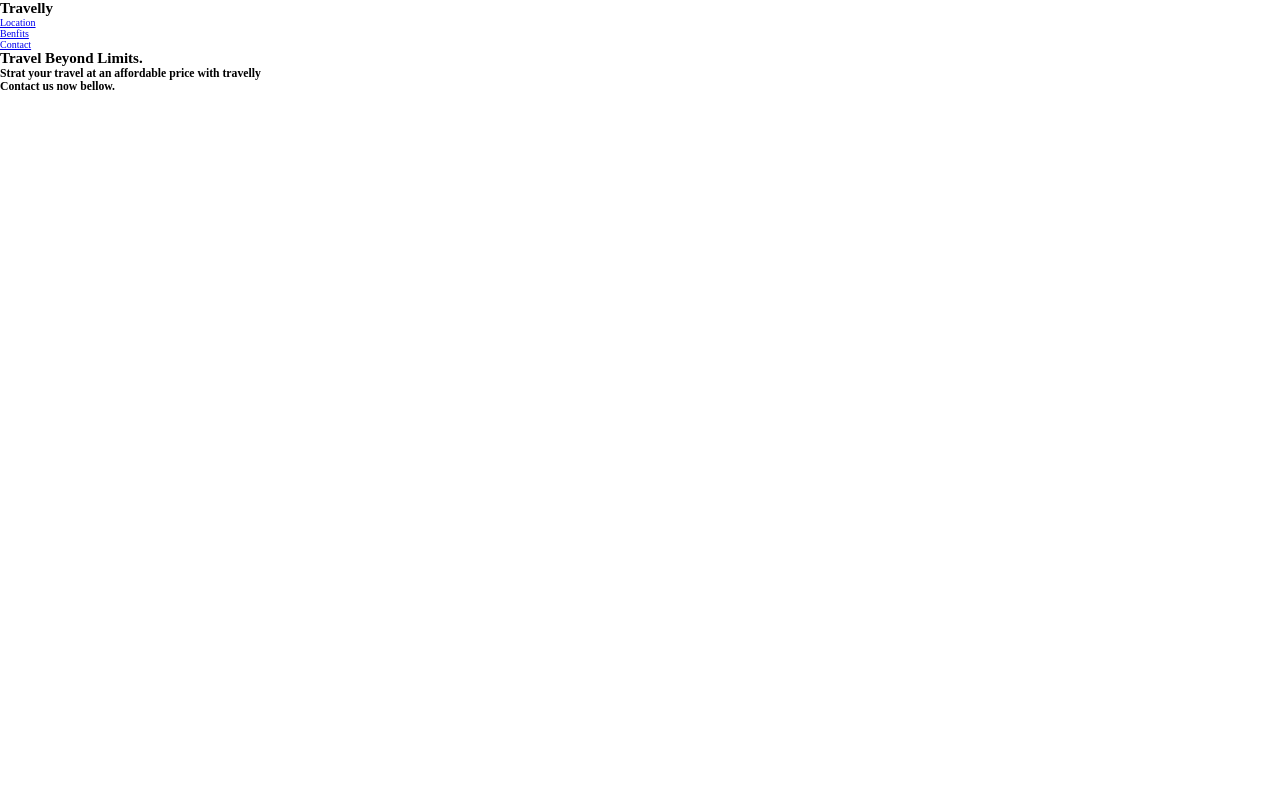
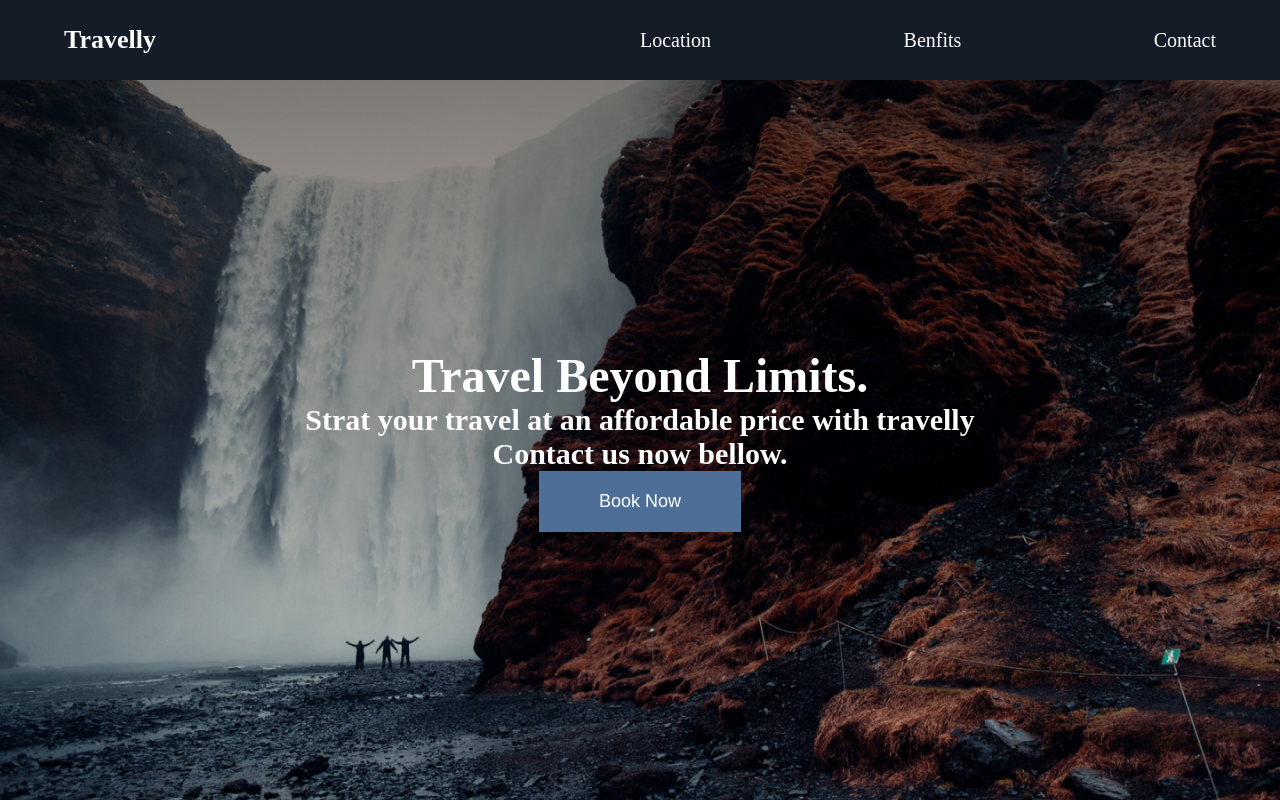
Before and after one commit to momo44633/Travelly, a plain HTML site: page index.html in a window 1280 px wide. Drawn offline with Linux system fonts and the light colour scheme.

Commit message:
update index and style file

```diff
--- a/index.html
+++ b/index.html
@@ -34,6 +34,7 @@
         Strat your travel at an affordable price with travelly <br />Contact us
         now bellow.
       </h3>
+      <button>Book Now</button>
     </section>
   </body>
 </html>
--- a/style.css
+++ b/style.css
@@ -7,3 +7,67 @@
 html{
     font-size: 62.5%;
 }
+h1{
+    font-size: 2.6rem;
+}
+li,button,label,p {
+    font-size:2rem;
+}
+h2{
+    font-size: 4.8rem;
+}
+h3{
+    font-size: 3rem;
+}
+h4,h5{
+    font-size: 2.8rem;
+}
+a{
+    color:white;
+    text-decoration: none;
+}
+button{
+    padding: 2rem 6rem;
+    background: #4c6e97;
+    border: none;
+    font-size: 1.8rem;
+    color:white;
+    cursor:pointer;
+}
+/*Nav Section with hero*/
+.main-head{
+    background:#131c27;
+    color:white;
+}
+nav{
+    min-height: 10vh;
+    display: flex;
+    width: 90%;
+    margin:auto;
+    align-items: center;
+    justify-content: center;
+    flex-wrap: wrap;
+}
+nav ul{
+    display:flex;
+    flex:1 1 40rem;
+    justify-content:space-between;
+    align-items:flex-end ;
+    list-style:none;
+}
+nav h1{
+    flex:1 1 40rem;
+}
+.hero {
+    display: flex;
+    justify-content: center;
+    align-items: center;
+    flex-direction: column;
+    text-align: center;
+    background: linear-gradient(rgba(0,0,0,0.5),transparent),url("img/landing-page.jpg");
+    min-height: 90vh;
+    color:white;
+    background-repeat: no-repeat;
+    background-size: cover;
+    background-position: center;
+}
```
